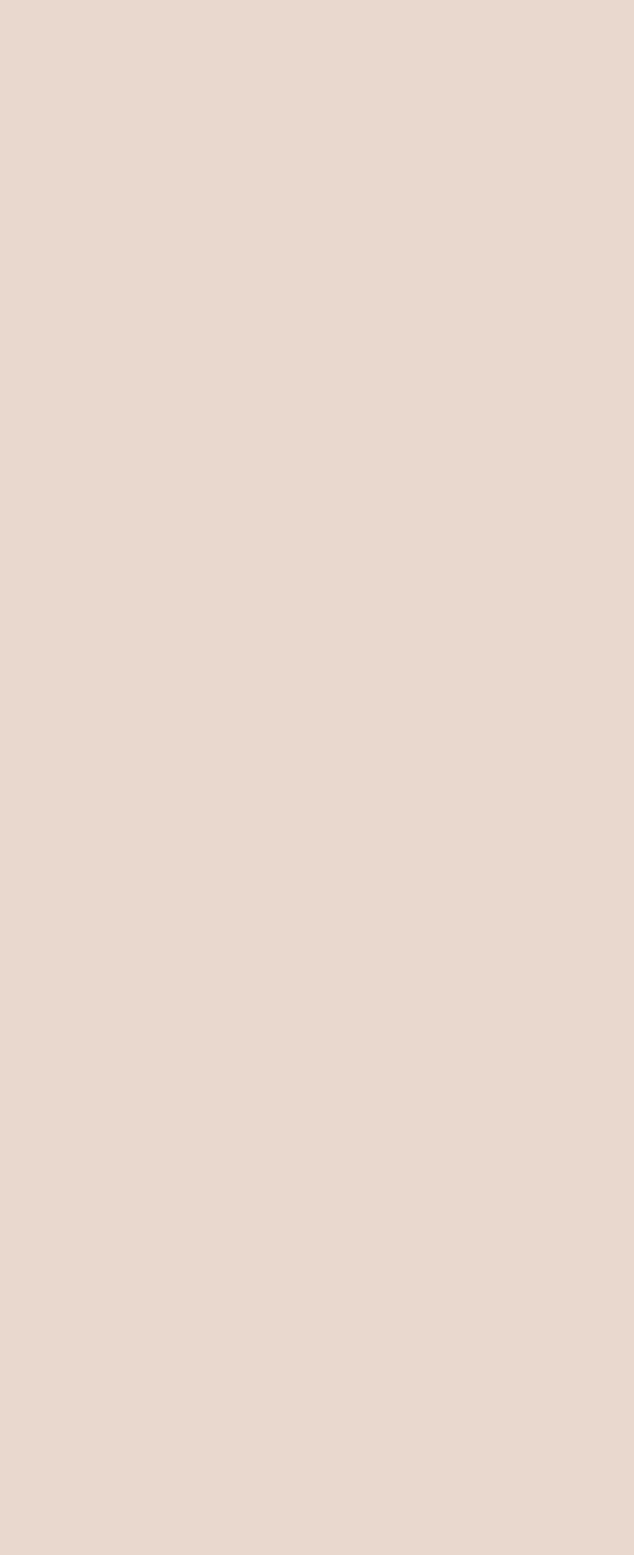
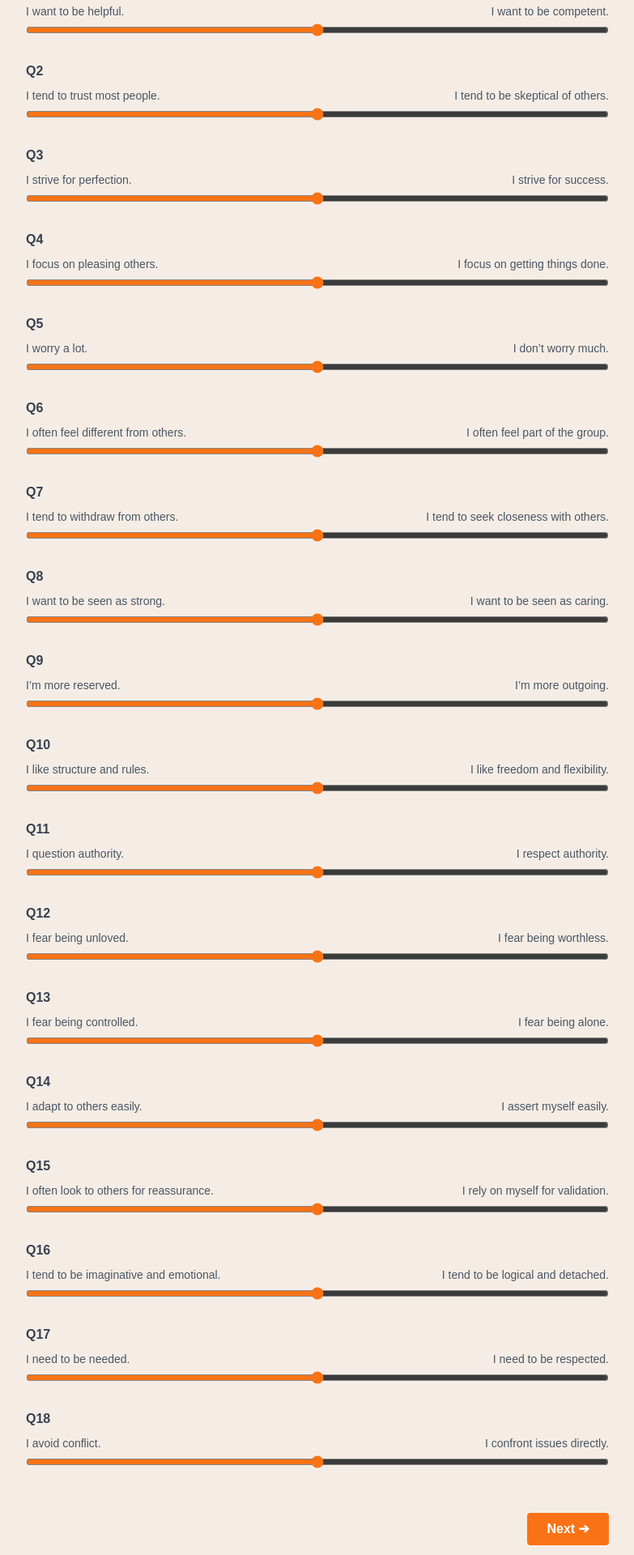
Before and after one commit to HohhotDog/Transplant-Australia-Mentoring-Platform, a React (Create React App) app in the folder Mentor-Matching-Platform/client/: page /survey/enneagram in a window 1280 px wide. Before the commit this address had no page. Shown: the part 240-2160 px from the top of the page at 81% size, without its empty margins (248-1031 px from the left). Before the commit the page ends 800 px from the top, so only its background shows below. Built offline with nearby package versions, Linux system fonts and the light colour scheme.

Commit message:
Add MatchingEnneagram, SubmitForm, and assets

```diff
--- a/Mentor-Matching-Platform/client/src/App.js
+++ b/Mentor-Matching-Platform/client/src/App.js
@@ -9,6 +9,8 @@ import LoginPage from "./pages/Auth/LoginPage";
 import RegisterPage from "./pages/Auth/RegisterPage";
 //import SurveyPage from "./pages/Mentorship/SurveyPage";
 import MatchingPreferences from './components/Survey/MatchingPreferences';
+import SubmitForm from './components/Survey/SubmitForm';
+import MatchingEnneagram from './components/Survey/MatchingEnneagram';
 import MatchingLifestyle from "./components/Survey/MatchingLifestyle";
 import ProfilePage from "./pages/ProfilePage";
 import AdminPage from "./pages/Admin/AdminPage";
@@ -58,6 +60,8 @@ function App() {
                     <Route path="survey" element={<MatchingRole />} />
                     <Route path="/survey/preferences" element={<MatchingPreferences />} />
                     <Route path="/survey/lifestyle" element={<MatchingLifestyle />} />
+                    <Route path="/survey/enneagram" element={<MatchingEnneagram />} />
+                    <Route path="/survey/submitform" element={<SubmitForm />} />
                     <Route path="profile" element={<ProfilePage />} />
                     <Route path="admin" element={<AdminPage />} />
                     <Route path="sessions" element={<SessionPage />} />
--- /dev/null
+++ b/Mentor-Matching-Platform/client/src/components/Survey/MatchingEnneagram.js
@@ -0,0 +1,176 @@
+// src/components/Survey/MatchingEnneagram.js
+
+import React, { useState } from 'react';
+import { useNavigate } from 'react-router-dom';
+
+
+const questions = [
+  { id: 1, textA: 'I want to be helpful.', typeA: 2, textB: 'I want to be competent.', typeB: 3 },
+  { id: 2, textA: 'I tend to trust most people.', typeA: 9, textB: 'I tend to be skeptical of others.', typeB: 6 },
+  { id: 3, textA: 'I strive for perfection.', typeA: 1, textB: 'I strive for success.', typeB: 3 },
+  { id: 4, textA: 'I focus on pleasing others.', typeA: 2, textB: 'I focus on getting things done.', typeB: 3 },
+  { id: 5, textA: 'I worry a lot.', typeA: 6, textB: 'I don’t worry much.', typeB: 7 },
+  { id: 6, textA: 'I often feel different from others.', typeA: 4, textB: 'I often feel part of the group.', typeB: 9 },
+  { id: 7, textA: 'I tend to withdraw from others.', typeA: 5, textB: 'I tend to seek closeness with others.', typeB: 2 },
+  { id: 8, textA: 'I want to be seen as strong.', typeA: 8, textB: 'I want to be seen as caring.', typeB: 2 },
+  { id: 9, textA: 'I’m more reserved.', typeA: 5, textB: 'I’m more outgoing.', typeB: 7 },
+  { id: 10, textA: 'I like structure and rules.', typeA: 1, textB: 'I like freedom and flexibility.', typeB: 7 },
+  { id: 11, textA: 'I question authority.', typeA: 8, textB: 'I respect authority.', typeB: 1 },
+  { id: 12, textA: 'I fear being unloved.', typeA: 2, textB: 'I fear being worthless.', typeB: 3 },
+  { id: 13, textA: 'I fear being controlled.', typeA: 8, textB: 'I fear being alone.', typeB: 4 },
+  { id: 14, textA: 'I adapt to others easily.', typeA: 9, textB: 'I assert myself easily.', typeB: 8 },
+  { id: 15, textA: 'I often look to others for reassurance.', typeA: 6, textB: 'I rely on myself for validation.', typeB: 5 },
+  { id: 16, textA: 'I tend to be imaginative and emotional.', typeA: 4, textB: 'I tend to be logical and detached.', typeB: 5 },
+  { id: 17, textA: 'I need to be needed.', typeA: 2, textB: 'I need to be respected.', typeB: 3 },
+  { id: 18, textA: 'I avoid conflict.', typeA: 9, textB: 'I confront issues directly.', typeB: 8 },
+  { id: 19, textA: 'I fear making mistakes.', typeA: 1, textB: 'I fear being without support.', typeB: 6 },
+  { id: 20, textA: 'I’m driven by pleasure.', typeA: 7, textB: 'I’m driven by purpose.', typeB: 1 },
+  { id: 21, textA: 'I like being the center of attention.', typeA: 3, textB: 'I prefer to observe quietly.', typeB: 5 },
+  { id: 22, textA: 'I crave excitement.', typeA: 7, textB: 'I crave peace.', typeB: 9 },
+  { id: 23, textA: 'I protect myself from being vulnerable.', typeA: 8, textB: 'I open up easily.', typeB: 4 },
+  { id: 24, textA: 'I define myself by how I feel.', typeA: 4, textB: 'I define myself by what I do.', typeB: 3 },
+  { id: 25, textA: 'I enjoy exploring ideas.', typeA: 5, textB: 'I enjoy exploring experiences.', typeB: 7 },
+  { id: 26, textA: 'I’m cautious and hesitant.', typeA: 6, textB: 'I’m confident and spontaneous.', typeB: 7 },
+  { id: 27, textA: 'I enjoy solving problems.', typeA: 5, textB: 'I enjoy helping others.', typeB: 2 },
+  { id: 28, textA: 'I strive to improve things.', typeA: 1, textB: 'I strive to enjoy life.', typeB: 7 },
+  { id: 29, textA: 'I feel most at home in calm environments.', typeA: 9, textB: 'I feel most at home in exciting environments.', typeB: 7 },
+  { id: 30, textA: 'I care what others think of me.', typeA: 3, textB: 'I care more about what I think of myself.', typeB: 5 },
+  { id: 31, textA: 'I try to understand myself deeply.', typeA: 4, textB: 'I try to improve myself constantly.', typeB: 1 },
+  { id: 32, textA: 'I want to be admired.', typeA: 3, textB: 'I want to be loved.', typeB: 2 },
+  { id: 33, textA: 'I feel anxious often.', typeA: 6, textB: 'I feel free and lighthearted.', typeB: 7 },
+  { id: 34, textA: 'I like to be in control.', typeA: 8, textB: 'I like to go with the flow.', typeB: 9 },
+  { id: 35, textA: 'I value loyalty above all.', typeA: 6, textB: 'I value independence above all.', typeB: 5 },
+  { id: 36, textA: 'I focus on what’s missing.', typeA: 4, textB: 'I focus on what I have.', typeB: 9 },
+];
+
+const MatchingEnneagram = () => {
+    const [step, setStep] = useState(1);
+    const [responses, setResponses] = useState({});
+    const [result, setResult] = useState(null);
+    const navigate = useNavigate();
+
+    const handleSliderChange = (id, value) => {
+      setResponses(prev => ({ ...prev, [id]: Number(value) }));
+    };
+
+    const batch1 = questions.slice(0, 18);
+    const batch2 = questions.slice(18, 36);
+
+    const weightMap = {
+      1: [5, 0],
+      2: [4, 1],
+      3: [2.5, 2.5],
+      4: [1, 4],
+      5: [0, 5],
+    };
+
+    const calculateResult = () => {
+        const scores = {
+          1: 0, 2: 0, 3: 0, 4: 0, 5: 0,
+          6: 0, 7: 0, 8: 0, 9: 0,
+        };
+
+        Object.entries(responses).forEach(([id, val]) => {
+          const question = questions.find(q => q.id === Number(id));
+          const [scoreA, scoreB] = weightMap[val];
+          scores[question.typeA] += scoreA;
+          scores[question.typeB] += scoreB;
+        });
+
+        const maxScore = Math.max(...Object.values(scores));
+        const topTypes = Object.entries(scores)
+          .filter(([type, score]) => score === maxScore)
+          .map(([type]) => Number(type));
+
+        const resultData = {
+          topTypes: topTypes.length === 1 ? topTypes[0] : topTypes,
+          topScore: maxScore,
+          allScores: scores,
+        };
+
+        console.log('📊 Enneagram Result:', resultData); // 🔥 Print to console
+        localStorage.setItem('enneagramResult', JSON.stringify(resultData));
+        navigate('/survey/submitform');
+      };
+
+
+
+    const renderSlider = (q) => (
+      <div key={q.id} className="mb-6">
+        <p className="font-semibold text-gray-700 mb-2">Q{q.id}</p>
+        <div className="flex justify-between text-sm mb-1 text-gray-600">
+          <span>{q.textA}</span>
+          <span>{q.textB}</span>
+        </div>
+        <input
+          type="range"
+          min="1"
+          max="5"
+          value={responses[q.id] || 3}
+          onChange={(e) => handleSliderChange(q.id, e.target.value)}
+          className="w-full accent-orange-500"
+        />
+      </div>
+    );
+
+    if (result) {
+      return (
+        <div className="max-w-2xl mx-auto p-6 text-left">
+          <h1 className="text-3xl font-bold mb-6">Your Enneagram Result</h1>
+          <p className="text-lg mb-4">
+  {result.topTypes.length === 1
+    ? 'Your top Enneagram type is: '
+    : 'Your top Enneagram types are: '}
+  <strong>
+    {result.topTypes.length === 1
+      ? `Type ${result.topTypes[0]}`
+      : result.topTypes.map(t => `Type ${t}`).join(', ')}
+  </strong>
+</p>
+
+          <pre className="bg-gray-100 p-4 rounded text-sm overflow-auto">
+            {JSON.stringify(result.allScores, null, 2)}
+          </pre>
+        </div>
+      );
+    }
+
+    return (
+      <div className="max-w-3xl mx-auto p-6 text-left">
+        <h1 className="text-3xl font-bold mb-6">Enneagram Questionnaire</h1>
+        <p className="mb-4 text-gray-600">
+          Please adjust the slider to indicate which statement is more like you.
+        </p>
+
+        {(step === 1 ? batch1 : batch2).map(renderSlider)}
+
+        <div className="flex justify-between mt-10">
+          {step === 2 && (
+            <button
+              onClick={() => setStep(1)}
+              className="bg-gray-300 text-black px-6 py-2 rounded hover:bg-gray-400"
+            >
+              ◀ Back
+            </button>
+          )}
+          {step === 1 ? (
+            <button
+              onClick={() => setStep(2)}
+              className="bg-orange-500 text-white px-6 py-2 rounded hover:bg-orange-600 ml-auto"
+            >
+              Next ➔
+            </button>
+          ) : (
+            <button
+              onClick={calculateResult}
+              className="bg-green-600 text-white px-6 py-2 rounded hover:bg-green-700 ml-auto"
+            >
+              Submit
+            </button>
+          )}
+        </div>
+      </div>
+    );
+  };
+
+  export default MatchingEnneagram;
--- /dev/null
+++ b/Mentor-Matching-Platform/client/src/components/Survey/SubmitForm.js
@@ -0,0 +1,44 @@
+// src/components/Survey/SubmitForm.js
+
+import React from 'react';
+import { useNavigate } from 'react-router-dom';
+import celebrationImg from '../../assets/submitpicture.png'; // replace with actual path
+
+const SubmitForm = () => {
+  const navigate = useNavigate();
+
+  return (
+    <div className="max-w-4xl mx-auto px-6 py-12 text-center">
+
+      <div className="bg-white rounded-lg shadow-md p-8">
+        <img
+          src={celebrationImg}
+          alt="Celebration"
+          className="mx-auto mb-8 rounded-lg max-w-full h-auto"
+        />
+
+        <h1 className="text-2xl md:text-3xl font-bold mb-4 text-gray-800">
+          Application Submitted Successfully
+        </h1>
+
+        <p className="text-gray-600 mb-2 max-w-xl mx-auto text-center">
+  Your mentorship application has been received.
+</p>
+<p className="text-gray-600 mb-6 max-w-xl mx-auto text-center">
+  Our team is reviewing it, and you’ll hear from us within 3–5 business days.<br />
+  We will contact you with details of your mentor match!
+</p>
+
+
+        <button
+          onClick={() => navigate('/dashboard')}
+          className="bg-orange-600 text-white font-semibold px-6 py-2 rounded hover:bg-orange-700"
+        >
+          Back to Connections
+        </button>
+      </div>
+    </div>
+  );
+};
+
+export default SubmitForm;
```
Also changed, not shown: Mentor-Matching-Platform/client/src/assets/submitpicture.png (added).
